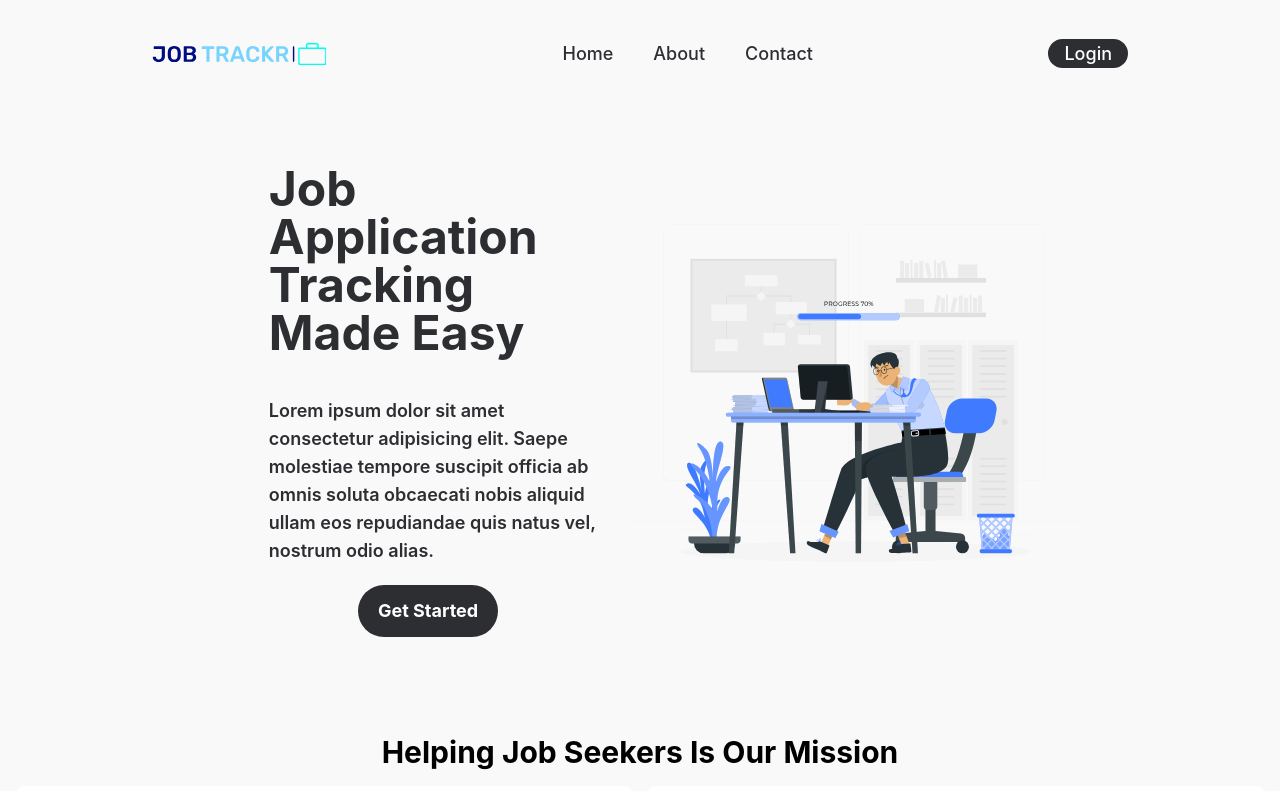
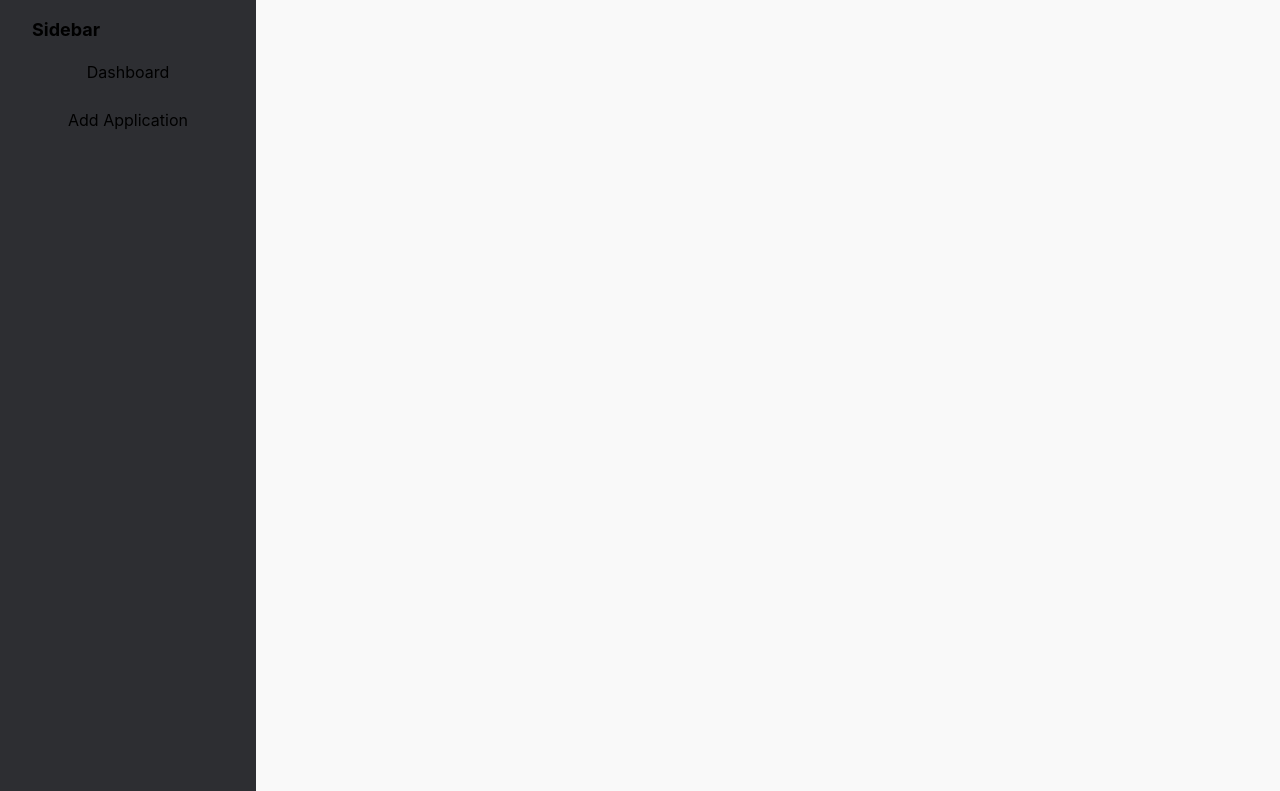
Before and after one commit to imjohnnyy/job-tracker-app, a React (Create React App) app in the folder frontend/: page / in a window 1280 px wide. Shown: the top 791 px of the page. Built offline with nearby package versions, Linux system fonts and the light colour scheme.

Commit message:
added Sidebar component

```diff
--- a/frontend/src/App.js
+++ b/frontend/src/App.js
@@ -1,4 +1,5 @@
 import "./App.css";
+import Sidebar from "./components/Sidebar";
 import Landing from "./pages/Landing";
 import Login from "./pages/Login";
 import Register from "./pages/Register";
@@ -7,6 +8,7 @@ import { BrowserRouter as Router, Routes, Route } from "react-router-dom";
 function App() {
   return (
     <div className="App">
+      <Sidebar />
       <Router>
         <Routes>
           <Route exact path="/" element={<Landing />} />
--- /dev/null
+++ b/frontend/src/components/Sidebar.js
@@ -0,0 +1,40 @@
+import React, { useState } from 'react';
+
+const Sidebar = () => {
+
+
+  return (
+    <div className="flex h-screen bg-lightergray">
+      {/* Sidebar */}
+      <div className="flex flex-col w-64 px-8 py-4 bg-gray">
+        <div className="flex justify-between">
+          <h1 className="text-lg font-bold">Sidebar</h1>
+          <button
+            className="block focus:outline-none"
+          >
+          </button>
+        </div>
+
+        {/* Navigation Links */}
+        <nav className="mt-4">
+          <ul className="space-y-6">
+            <li>
+              <a href="#dashboard" className="block text-gray-500 hover:text-gray-800">
+                Dashboard
+              </a>
+            </li>
+            <li>
+              <a href="#about" className="block text-gray-500 hover:text-gray-800">
+                Add Application
+              </a>
+            </li>
+          </ul>
+        </nav>
+      </div>
+
+
+    </div>
+  );
+};
+
+export default Sidebar;
```
